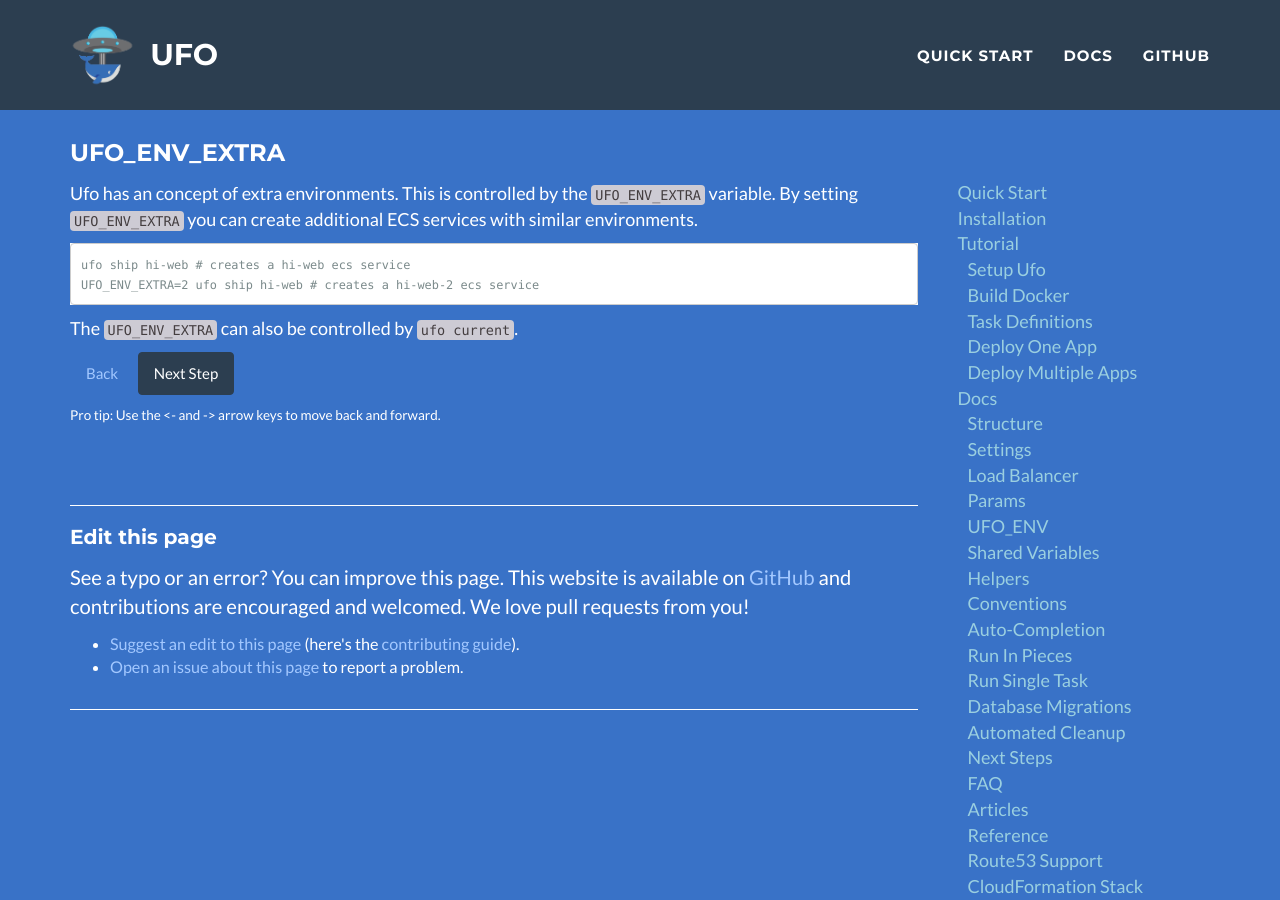
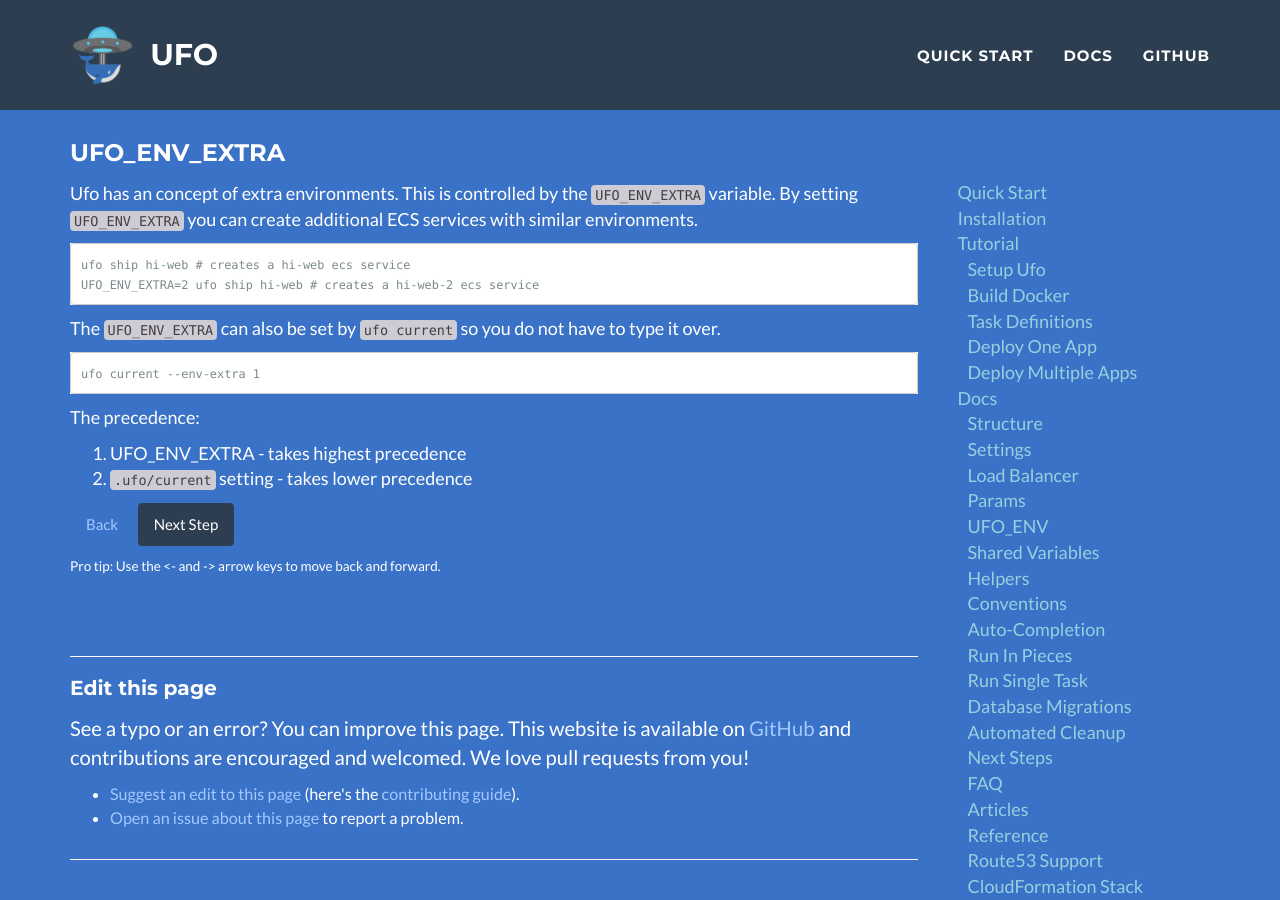
Before and after one commit to boltops-tools/ufo, a Jekyll site: the page built from docs/_docs/ufo-env-extra.md, in a window 1280 px wide and 900 px high. Built offline with Jekyll 4.4.1, drawn with Linux system fonts in a browser that asks for light colours.

Commit message:
update docs

```diff
--- a/docs/_docs/ufo-env-extra.md
+++ b/docs/_docs/ufo-env-extra.md
@@ -7,7 +7,14 @@ Ufo has an concept of extra environments. This is controlled by the `UFO_ENV_EXT
     ufo ship hi-web # creates a hi-web ecs service
     UFO_ENV_EXTRA=2 ufo ship hi-web # creates a hi-web-2 ecs service
 
-The `UFO_ENV_EXTRA` can also be controlled by `ufo current`.
+The `UFO_ENV_EXTRA` can also be set by `ufo current` so you do not have to type it over.
+
+    ufo current --env-extra 1
+
+The precedence:
+
+1. UFO_ENV_EXTRA - takes highest precedence
+2. `.ufo/current` setting - takes lower precedence
 
 <a id="prev" class="btn btn-basic" href="{% link _docs/params.md %}">Back</a>
 <a id="next" class="btn btn-primary" href="{% link _docs/variables.md %}">Next Step</a>
```
